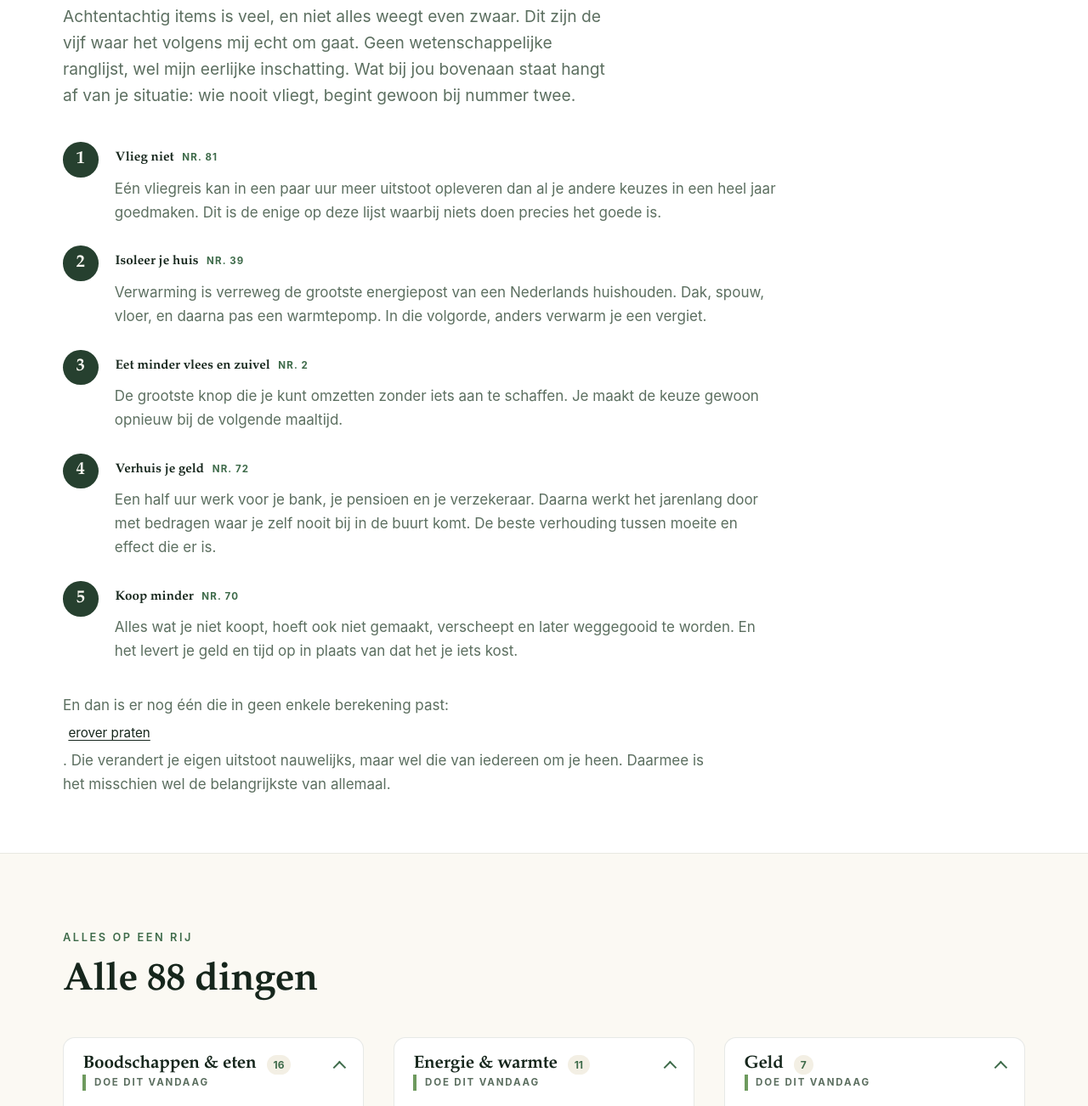
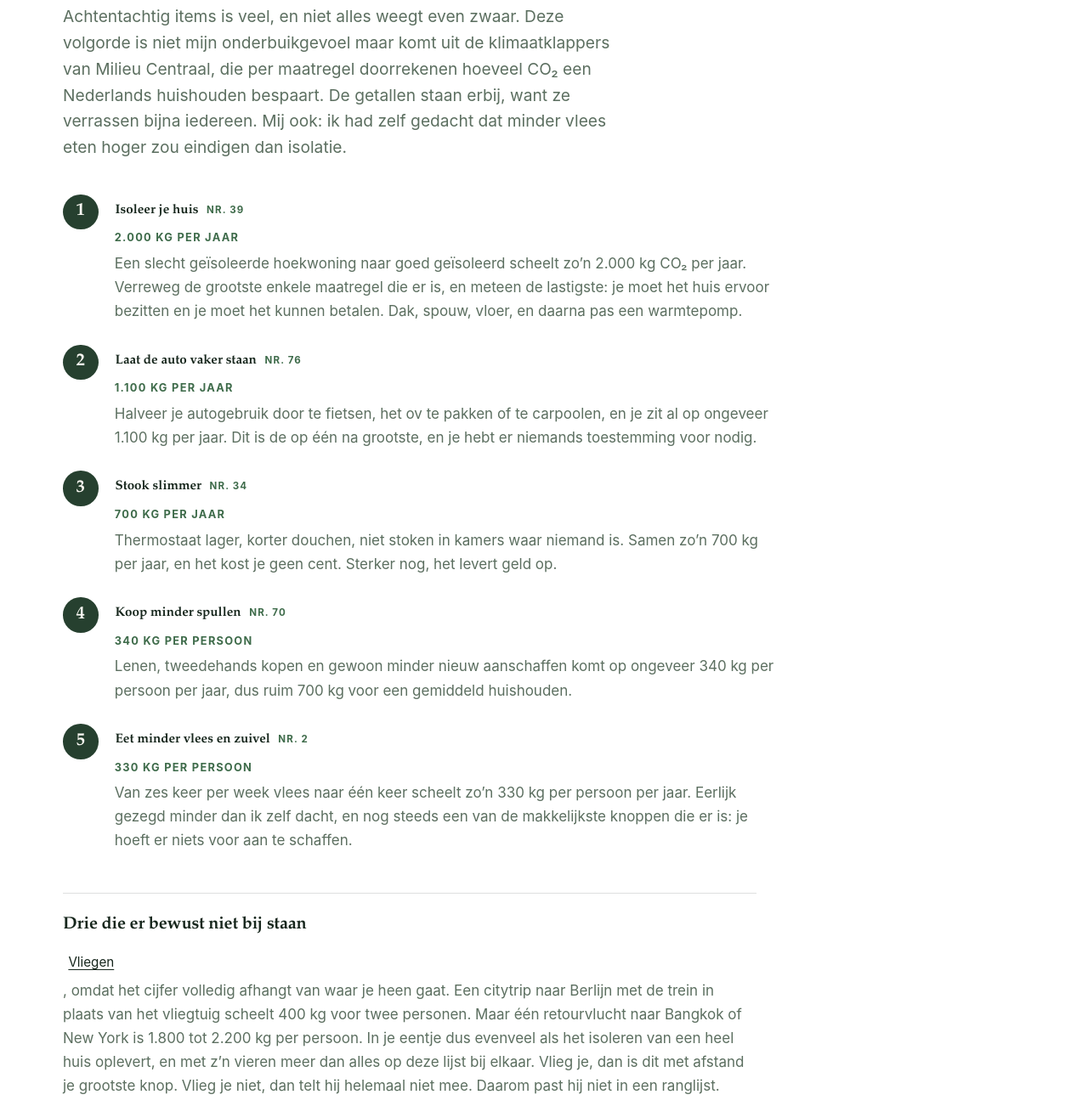
Before and after one commit to virtualdian/watjezelfkuntdoen, an Astro site: page / in a window 1280 px wide. Shown: the part 2422-3724 px from the top of the page at 85% size. Built offline with nearby package versions, Linux system fonts and the light colour scheme; Astro itself is replaced by a stand-in of ours.

Commit message:
Top 5 op echte cijfers, en grotere stippen
De volgorde was een inschatting. Nu gebaseerd op de klimaatklappers van Milieu
Centraal, met de kilo's CO2 per maatregel erbij. Isolatie blijkt fors groter dan
minder vlees eten, precies andersom dan verwacht.

Vliegen, je geld verhuizen en erover praten staan er nu apart onder, met uitleg
waarom ze niet in zo'n ranglijst passen.

De stippen op de radar zijn iets groter; de onderlinge afstand is meegegroeid
zodat er nog steeds geen enkele overlapt.

Co-Authored-By: Claude Opus 5 <noreply@anthropic.com>

```diff
--- a/src/components/Radar.astro
+++ b/src/components/Radar.astro
@@ -96,9 +96,9 @@ const ringFill = {
           role="button"
           aria-label={`${b.nr}. ${b.titel}`}
         >
-          <circle class="blip-raak" cx={b.x} cy={b.y} r="16" />
-          <circle class="blip-dot" cx={b.x} cy={b.y} r="11.5" />
-          <text class="blip-nr" x={b.x} y={b.y + 3.6} text-anchor="middle">{b.nr}</text>
+          <circle class="blip-raak" cx={b.x} cy={b.y} r="18" />
+          <circle class="blip-dot" cx={b.x} cy={b.y} r="12.4" />
+          <text class="blip-nr" x={b.x} y={b.y + 4} text-anchor="middle">{b.nr}</text>
         </g>
       ))}
     </g>
@@ -202,7 +202,7 @@ const ringFill = {
   }
 
   .blip-nr {
-    font-size: 11px;
+    font-size: 12.5px;
     font-weight: 700;
     fill: var(--room);
     pointer-events: none;
@@ -217,7 +217,7 @@ const ringFill = {
   .blip.actief .blip-dot {
     fill: var(--amber);
     stroke: var(--inkt);
-    r: 14;
+    r: 16;
   }
 
   .blip:hover .blip-nr,
--- a/src/data/radar.js
+++ b/src/data/radar.js
@@ -65,7 +65,7 @@ export const items = [
     tekst:
       'De bio-industrie is verrot en de uitstoot is enorm. Je hoeft niet van de ene op de andere dag vegetariër te worden. Begin met minder.',
     waarom:
-      'Dit is waarschijnlijk de grootste knop die je in je eentje kunt omzetten, en tegelijk de meest beladen. Daarom geen preek en geen percentage dat ik niet hard kan maken: voor vlees is land, veevoer, water en mest nodig, en die keten is vele malen zwaarder dan die van wat direct uit de grond komt. Een dier eet nu eenmaal jarenlang plantaardig voedsel voordat het zelf voedsel wordt, en het grootste deel van die energie gaat onderweg verloren.\n\nWat ik zelf het prettigst vind aan dit item: het is de enige op deze radar waar je geen aankoop, geen klus en geen abonnement voor nodig hebt. Je maakt de keuze gewoon opnieuw bij de volgende maaltijd. Eén dag per week minder is al iets, en niemand ziet het als je het een keer niet volhoudt.',
+      'Milieu Centraal rekent het door: van zes keer per week vlees naar één keer scheelt ongeveer 330 kg CO₂ per persoon per jaar. Dat is minder dan het isoleren van een slecht geïsoleerd huis oplevert, wat mij oprecht verbaasde toen ik het opzocht. Maar het is wel de knop waar je niets voor hoeft aan te schaffen en waar je niemands toestemming voor nodig hebt, en dat maakt hem in de praktijk vaak de eerste die je omzet.\n\nDit is tegelijk de meest beladen. Daarom geen preek en geen percentage dat ik niet hard kan maken: voor vlees is land, veevoer, water en mest nodig, en die keten is vele malen zwaarder dan die van wat direct uit de grond komt. Een dier eet nu eenmaal jarenlang plantaardig voedsel voordat het zelf voedsel wordt, en het grootste deel van die energie gaat onderweg verloren.\n\nWat ik zelf het prettigst vind aan dit item: het is de enige op deze radar waar je geen aankoop, geen klus en geen abonnement voor nodig hebt. Je maakt de keuze gewoon opnieuw bij de volgende maaltijd. Eén dag per week minder is al iets, en niemand ziet het als je het een keer niet volhoudt.',
   },
   {
     segment: 'eten',
--- a/src/pages/index.astro
+++ b/src/pages/index.astro
@@ -26,38 +26,45 @@ const zoek = (titel) => {
 
 const topVijf = [
   {
-    nr: zoek('Vliegen'),
-    kop: 'Vlieg niet',
+    nr: zoek('Dakisolatie'),
+    kop: 'Isoleer je huis',
+    cijfer: '2.000 kg per jaar',
     tekst:
-      'Eén vliegreis kan in een paar uur meer uitstoot opleveren dan al je andere keuzes in een heel jaar goedmaken. Dit is de enige op deze lijst waarbij niets doen precies het goede is.',
+      'Een slecht geïsoleerde hoekwoning naar goed geïsoleerd scheelt zo’n 2.000 kg CO₂ per jaar. Verreweg de grootste enkele maatregel die er is, en meteen de lastigste: je moet het huis ervoor bezitten en je moet het kunnen betalen. Dak, spouw, vloer, en daarna pas een warmtepomp.',
   },
   {
-    nr: zoek('Dakisolatie'),
-    kop: 'Isoleer je huis',
+    nr: zoek('Fiets naar je werk'),
+    kop: 'Laat de auto vaker staan',
+    cijfer: '1.100 kg per jaar',
     tekst:
-      'Verwarming is verreweg de grootste energiepost van een Nederlands huishouden. Dak, spouw, vloer, en daarna pas een warmtepomp. In die volgorde, anders verwarm je een vergiet.',
+      'Halveer je autogebruik door te fietsen, het ov te pakken of te carpoolen, en je zit al op ongeveer 1.100 kg per jaar. Dit is de op één na grootste, en je hebt er niemands toestemming voor nodig.',
+  },
+  {
+    nr: zoek('Zet de thermostaat een tandje lager'),
+    kop: 'Stook slimmer',
+    cijfer: '700 kg per jaar',
+    tekst:
+      'Thermostaat lager, korter douchen, niet stoken in kamers waar niemand is. Samen zo’n 700 kg per jaar, en het kost je geen cent. Sterker nog, het levert geld op.',
+  },
+  {
+    nr: zoek('Koop minder, en win tijd'),
+    kop: 'Koop minder spullen',
+    cijfer: '340 kg per persoon',
+    tekst:
+      'Lenen, tweedehands kopen en gewoon minder nieuw aanschaffen komt op ongeveer 340 kg per persoon per jaar, dus ruim 700 kg voor een gemiddeld huishouden.',
   },
   {
     nr: zoek('Fors minder vlees'),
     kop: 'Eet minder vlees en zuivel',
+    cijfer: '330 kg per persoon',
     tekst:
-      'De grootste knop die je kunt omzetten zonder iets aan te schaffen. Je maakt de keuze gewoon opnieuw bij de volgende maaltijd.',
-  },
-  {
-    nr: zoek('Stap over naar een duurzame bank'),
-    kop: 'Verhuis je geld',
-    tekst:
-      'Een half uur werk voor je bank, je pensioen en je verzekeraar. Daarna werkt het jarenlang door met bedragen waar je zelf nooit bij in de buurt komt. De beste verhouding tussen moeite en effect die er is.',
-  },
-  {
-    nr: zoek('Koop minder, en win tijd'),
-    kop: 'Koop minder',
-    tekst:
-      'Alles wat je niet koopt, hoeft ook niet gemaakt, verscheept en later weggegooid te worden. En het levert je geld en tijd op in plaats van dat het je iets kost.',
+      'Van zes keer per week vlees naar één keer scheelt zo’n 330 kg per persoon per jaar. Eerlijk gezegd minder dan ik zelf dacht, en nog steeds een van de makkelijkste knoppen die er is: je hoeft er niets voor aan te schaffen.',
   },
 ];
 
 const praatNr = zoek('Praat erover');
+const vliegNr = zoek('Vliegen');
+const geldNr = zoek('Stap over naar een duurzame bank');
 
 // Hoeveel items zijn niet afhankelijk van een eigen huis of tuin?
 const zonderEigenHuis = telling
@@ -150,10 +157,11 @@ const zonderEigenHuis = telling
           <p class="bovenlabel">Als je maar vijf dingen doet</p>
           <h2>De vijf met de meeste impact</h2>
           <p class="lead">
-            Achtentachtig items is veel, en niet alles weegt even zwaar. Dit zijn de vijf
-            waar het volgens mij echt om gaat. Geen wetenschappelijke ranglijst, wel mijn
-            eerlijke inschatting. Wat bij jou bovenaan staat hangt af van je situatie: wie
-            nooit vliegt, begint gewoon bij nummer twee.
+            Achtentachtig items is veel, en niet alles weegt even zwaar. Deze volgorde is
+            niet mijn onderbuikgevoel maar komt uit de klimaatklappers van Milieu Centraal,
+            die per maatregel doorrekenen hoeveel CO₂ een Nederlands huishouden bespaart. De
+            getallen staan erbij, want ze verrassen bijna iedereen. Mij ook: ik had zelf
+            gedacht dat minder vlees eten hoger zou eindigen dan isolatie.
           </p>
 
           <ol class="topvijf-lijst">
@@ -167,19 +175,48 @@ const zonderEigenHuis = telling
                       <span class="topvijf-nr">nr. {t.nr}</span>
                     </button>
                   </h3>
+                  <p class="topvijf-cijfer">{t.cijfer}</p>
                   <p>{t.tekst}</p>
                 </div>
               </li>
             ))}
           </ol>
 
-          <p class="topvijf-na">
-            En dan is er nog één die in geen enkele berekening past:
-            <button type="button" class="item-knop tekstknop" data-nr={praatNr}>
-              erover praten
-            </button>. Die verandert je eigen uitstoot nauwelijks, maar wel die van iedereen
-            om je heen. Daarmee is het misschien wel de belangrijkste van allemaal.
-          </p>
+          <div class="topvijf-na">
+            <h3>Drie die er bewust niet bij staan</h3>
+            <p>
+              <button type="button" class="item-knop tekstknop" data-nr={vliegNr}>
+                Vliegen
+              </button>, omdat het cijfer volledig afhangt van waar je heen gaat. Een
+              citytrip naar Berlijn met de trein in plaats van het vliegtuig scheelt 400 kg
+              voor twee personen. Maar één retourvlucht naar Bangkok of New York is 1.800 tot
+              2.200 kg per persoon. In je eentje dus evenveel als het isoleren van een heel
+              huis oplevert, en met z’n vieren meer dan alles op deze lijst bij elkaar. Vlieg
+              je, dan is dit met afstand je grootste knop. Vlieg je niet, dan telt hij
+              helemaal niet mee. Daarom past hij niet in een ranglijst.
+            </p>
+            <p>
+              <button type="button" class="item-knop tekstknop" data-nr={geldNr}>
+                Je geld verhuizen
+              </button>, omdat het niet in deze rekenwijze past. Zo’n lijst rekent jouw eigen
+              verbruik door, en je spaargeld is geen verbruik. Het effect loopt via waar
+              banken en pensioenfondsen dat geld in stoppen, en dat laat zich niet in kilo’s
+              per huishouden uitdrukken. Het kost je een half uur en het werkt jarenlang
+              door, dus wat mij betreft hoort het nog steeds bovenaan.
+            </p>
+            <p>
+              <button type="button" class="item-knop tekstknop" data-nr={praatNr}>
+                Erover praten
+              </button>, om dezelfde reden. Het verandert je eigen uitstoot nauwelijks, maar
+              wel die van iedereen om je heen. Daarmee is het misschien wel de belangrijkste
+              van allemaal, en tegelijk de enige die je onmogelijk kunt uitrekenen.
+            </p>
+            <p class="bron">
+              Cijfers: <a href="https://www.milieucentraal.nl/klimaat-en-aarde/klimaatverandering/klimaatklappers/" target="_blank" rel="noopener noreferrer">Klimaatklappers van Milieu Centraal</a>.
+              Een gemiddeld Nederlands huishouden zit op ongeveer 16.500 kg CO₂ per jaar, en
+              met alle maatregelen samen kan dat naar zo’n 5.700 kg.
+            </p>
+          </div>
         </div>
       </section>
 
@@ -641,10 +678,31 @@ const zonderEigenHuis = telling
         white-space: nowrap;
       }
 
+      .topvijf-cijfer {
+        font-size: 0.8rem !important;
+        font-weight: 700;
+        letter-spacing: 0.1em;
+        text-transform: uppercase;
+        color: var(--bos-mid) !important;
+        margin: 0 0 0.35rem !important;
+      }
+
       .topvijf-na {
-        margin-top: 2.2rem;
-        max-width: 46em;
+        margin-top: 3rem;
+        max-width: 48em;
         color: var(--grijsgroen);
+        border-top: 1px solid rgba(22, 38, 28, 0.14);
+        padding-top: 1.6rem;
+      }
+
+      .topvijf-na h3 {
+        color: var(--inkt);
+        margin-bottom: 0.9rem;
+      }
+
+      .topvijf-na .bron {
+        font-size: 0.88rem;
+        margin-top: 1.4rem;
       }
 
       .tekstknop {
```
Also changed, not shown: src/lib/layout.js.
